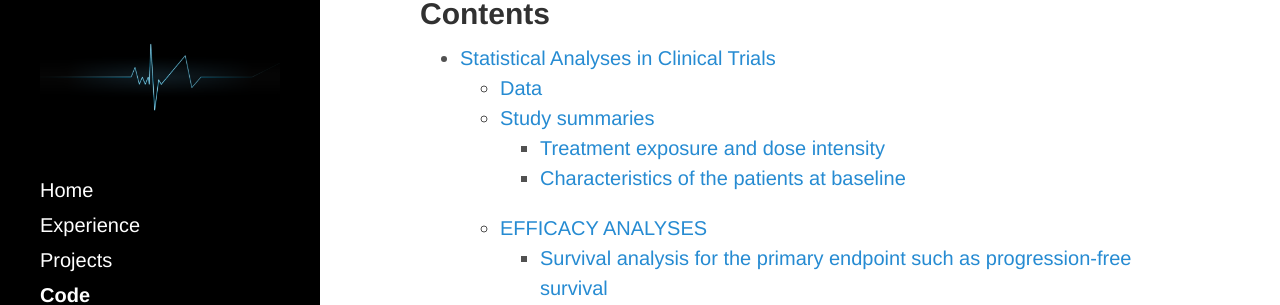
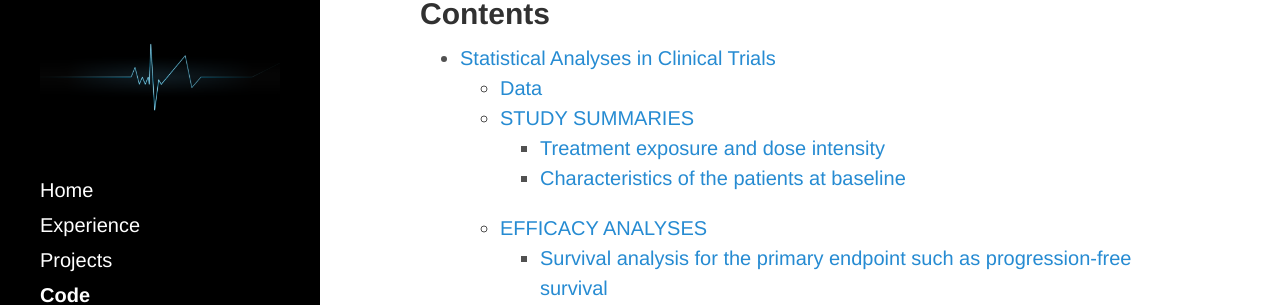
Before and after one commit to jingzhang1/jingzhang1.github.io, a Jekyll site: the page built from qcode.md, in a window 1280 px wide and 900 px high. Shown: the part 135-440 px from the top of the window. Built offline with Jekyll 4.4.1, drawn with Linux system fonts in a browser that asks for light colours; nearby versions of some CDN libraries.

```diff
--- a/qcode.md
+++ b/qcode.md
@@ -5,7 +5,7 @@ title: Code
 ## Contents
 * [Statistical Analyses in Clinical Trials](#Statistical20%Analyses20%in20%Clinical20%Trials)
   * [Data](#Data)
-  * [Study summaries](#STUDY20%SUMMARIES)
+  * [STUDY SUMMARIES](#STUDY20%SUMMARIES)
     * [Treatment exposure and dose intensity](#Treatment20%exposure20%and20%dose20%intensity)
     * [Characteristics of the patients at baseline](#Characteristics20%of20%the20%patients20%at20%baseline)
   * [EFFICACY ANALYSES](#EFFICACY20%ANALYSES)
```
